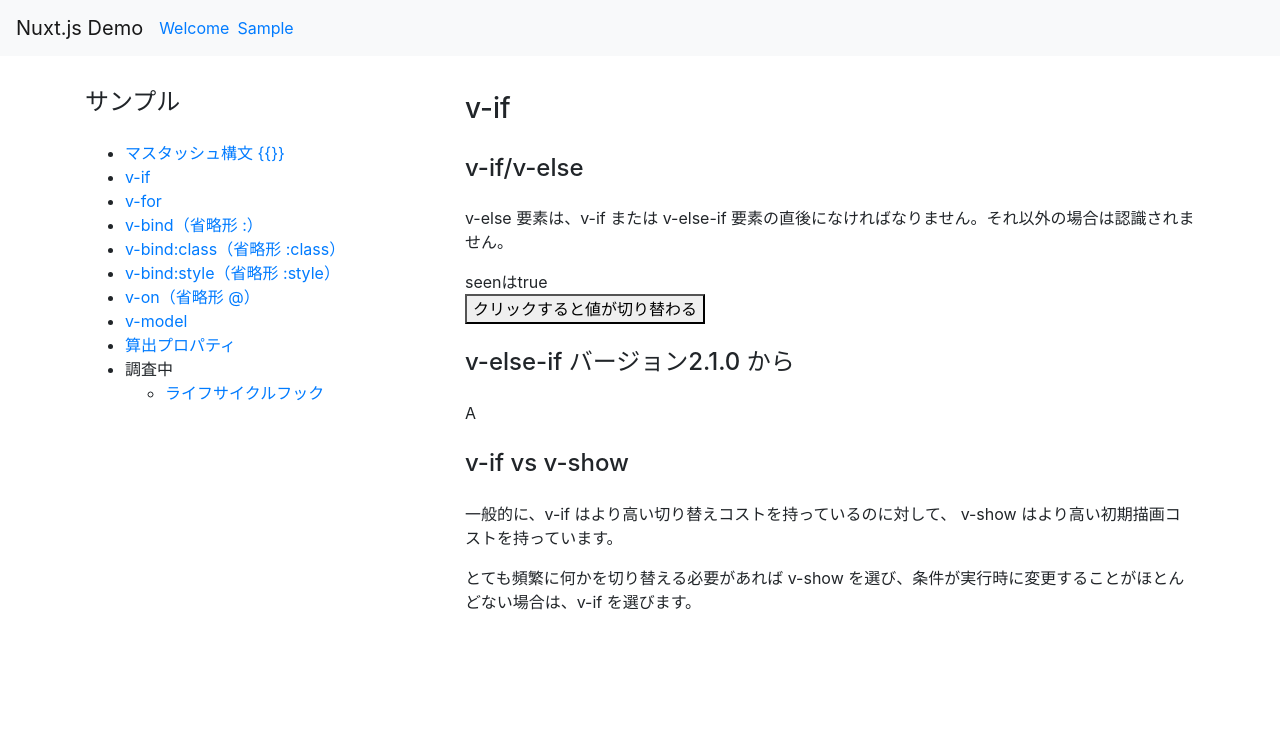
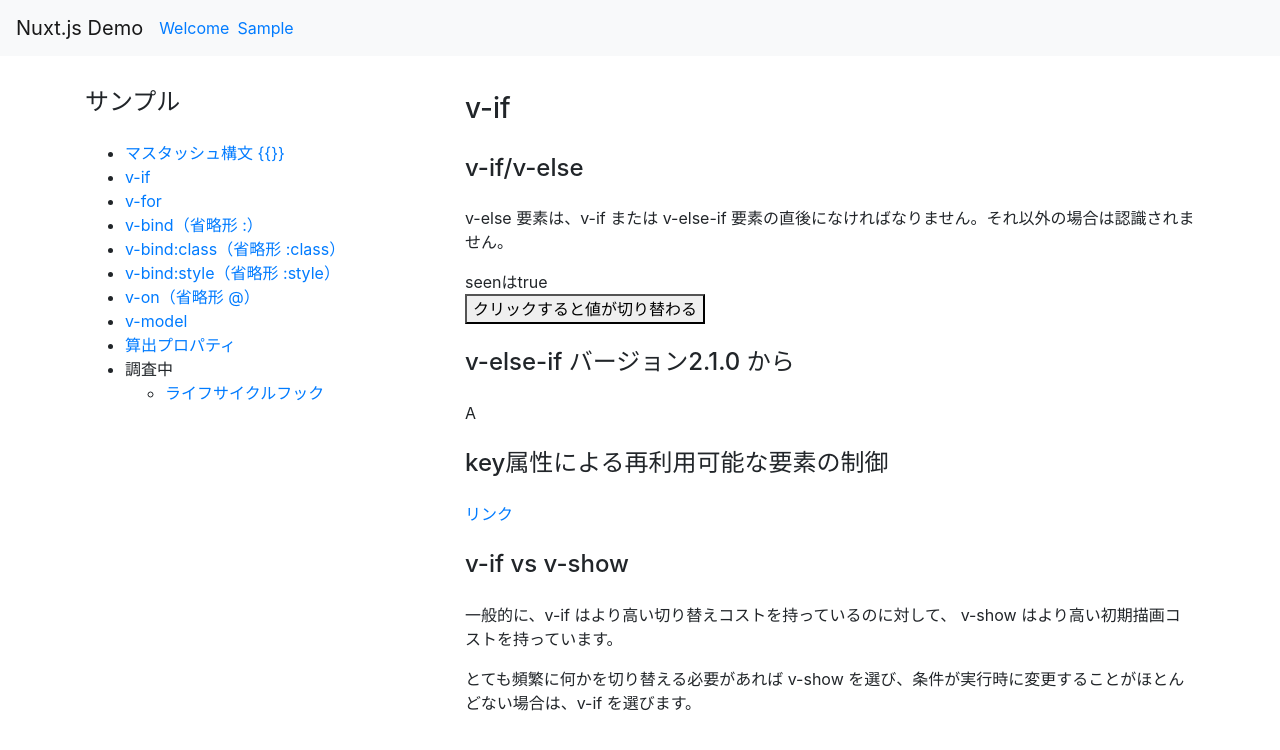
Before and after one commit to 0gravity000/nuxtdemo, a Nuxt app: page /sample/SampleVif in a window 1280 px wide. Shown: the top 750 px of the page. Built offline with nearby package versions, Linux system fonts and the light colour scheme.

Commit message:
v-ifページを編集（key属性による再利用可能な要素の制御を追加）

```diff
--- a/pages/sample/SampleVif.vue
+++ b/pages/sample/SampleVif.vue
@@ -25,6 +25,10 @@
       Not A/B/C
     </div>
 
+    <h4>key属性による再利用可能な要素の制御</h4>
+    <a :href="pagelink">
+      リンク
+    </a>
     <h4>v-if vs v-show</h4>
     <p>一般的に、v-if はより高い切り替えコストを持っているのに対して、 v-show はより高い初期描画コストを持っています。 </p>
     <p>とても頻繁に何かを切り替える必要があれば v-show を選び、条件が実行時に変更することがほとんどない場合は、v-if を選びます。</p>
@@ -37,7 +41,8 @@ export default {
   data () {
     return {
       seen: true,
-      type: 'A'
+      type: 'A',
+      pagelink: 'https://jp.vuejs.org/v2/guide/conditional.html#key-%E3%81%AB%E3%82%88%E3%82%8B%E5%86%8D%E5%88%A9%E7%94%A8%E5%8F%AF%E8%83%BD%E3%81%AA%E8%A6%81%E7%B4%A0%E3%81%AE%E5%88%B6%E5%BE%A1'
     }
   },
   methods: {
```
